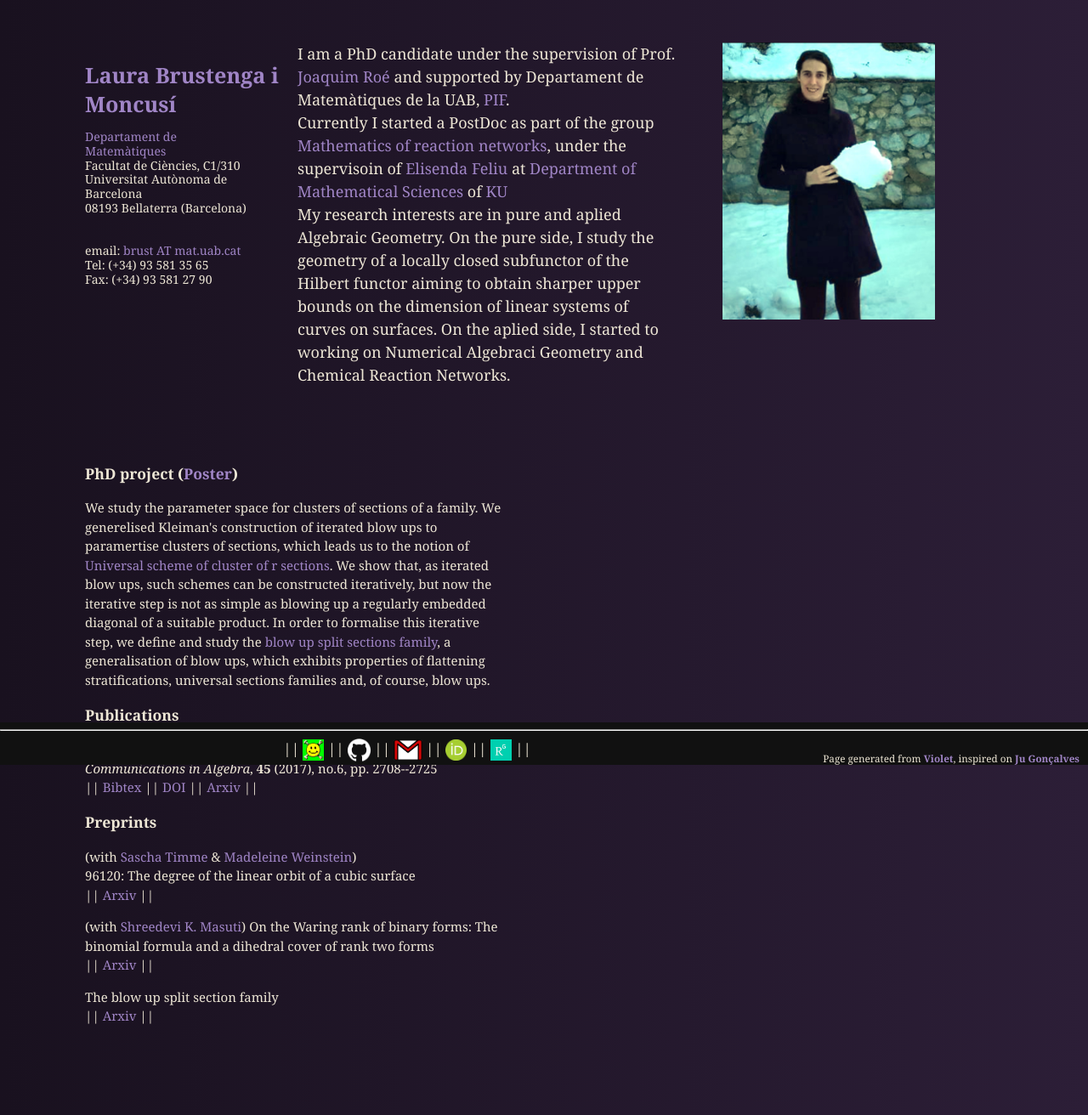
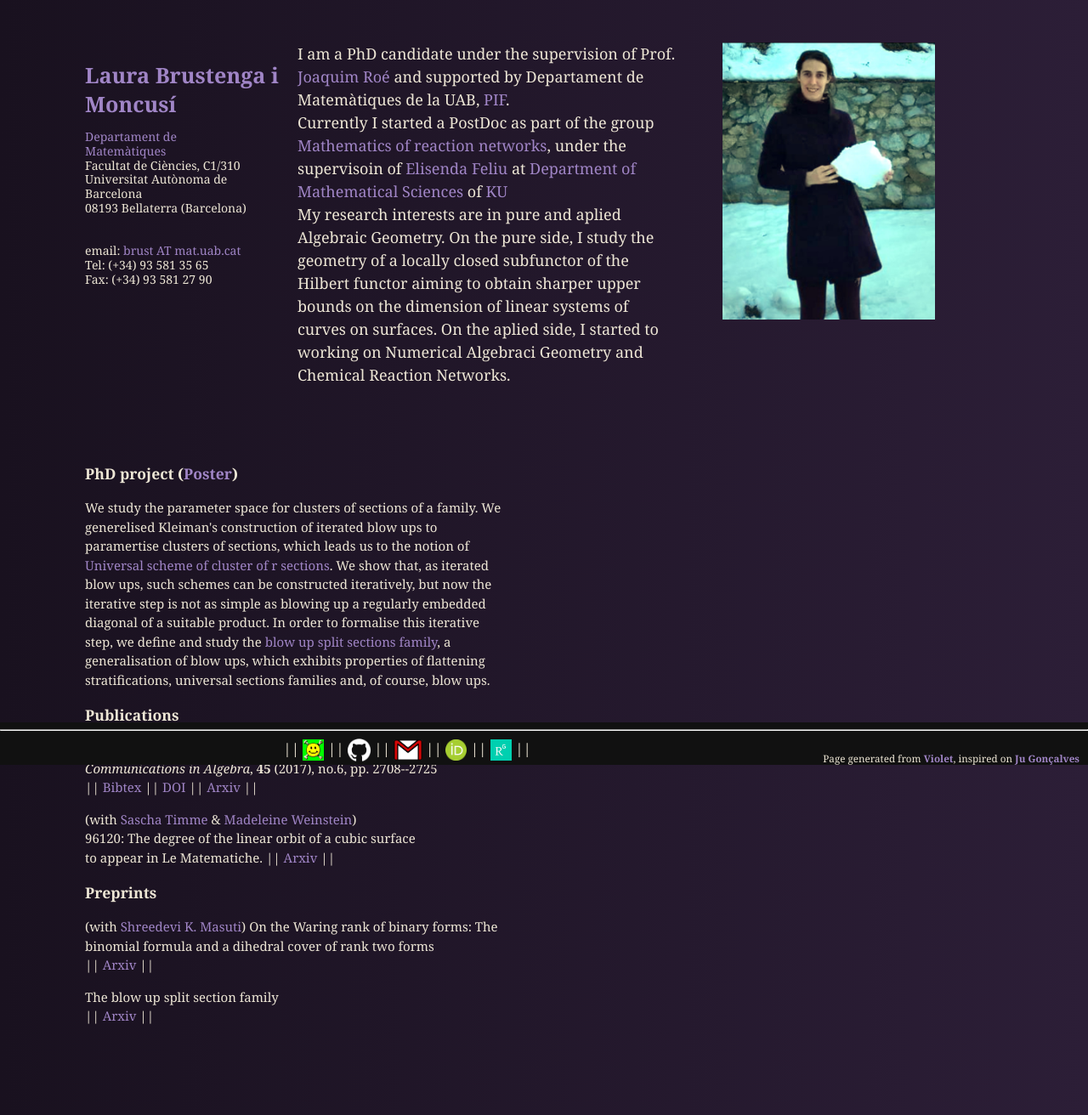
Before and after one commit to LauraBMo/LauraBMo.github.io, a Jekyll site: the page built from index.html, in a window 1280 px wide. Shown: the whole page at 85% size. Built offline with Jekyll 4.4.1, drawn with Linux system fonts in a browser that asks for light colours.

Commit message:
96120 accepted!

```diff
--- a/index.html
+++ b/index.html
@@ -57,13 +57,13 @@ title: Home
 <i>Communications in Algebra</i>, <strong> 45 </strong> (2017), no.6, pp. 2708--2725 <br />
     || <a href="/assets/bibtex/BrustengaMoncusi2017.bib">Bibtex</a> || <a href="https://doi.org/10.1080/00927872.2016.1175452">DOI</a> || <a href="https://arxiv.org/abs/1408.0552">Arxiv</a> || <br />
   </p>
+  <p>
+    (with <a href="https://sascha.timme.xyz/"> Sascha Timme</a> & <a href="https://math.berkeley.edu/~maddie/"> Madeleine Weinstein</a>)<br />
+    96120: The degree of the linear orbit of a cubic surface<br /> to appear in Le Matematiche.
+    || <a href="https://arxiv.org/abs/1909.06620">Arxiv</a> ||
+  </p>
 
   <h3><strong>Preprints</strong></h3>
-  <p>
-    (with <a href="https://sascha.timme.xyz/"> Sascha Timme</a> & <a href="https://math.berkeley.edu/~maddie/"> Madeleine Weinstein</a>)<br />
-    96120: The degree of the linear orbit of a cubic surface<br />
-    || <a href="https://arxiv.org/abs/1909.06620">Arxiv</a> ||
-  </p>
   <p>
     (with <a href="https://www.cmi.ac.in/people/fac-profile.php?id=shreedevikm"> Shreedevi K. Masuti</a>)
     On the Waring rank of binary forms: The binomial formula and a dihedral cover of rank two forms<br />
```
